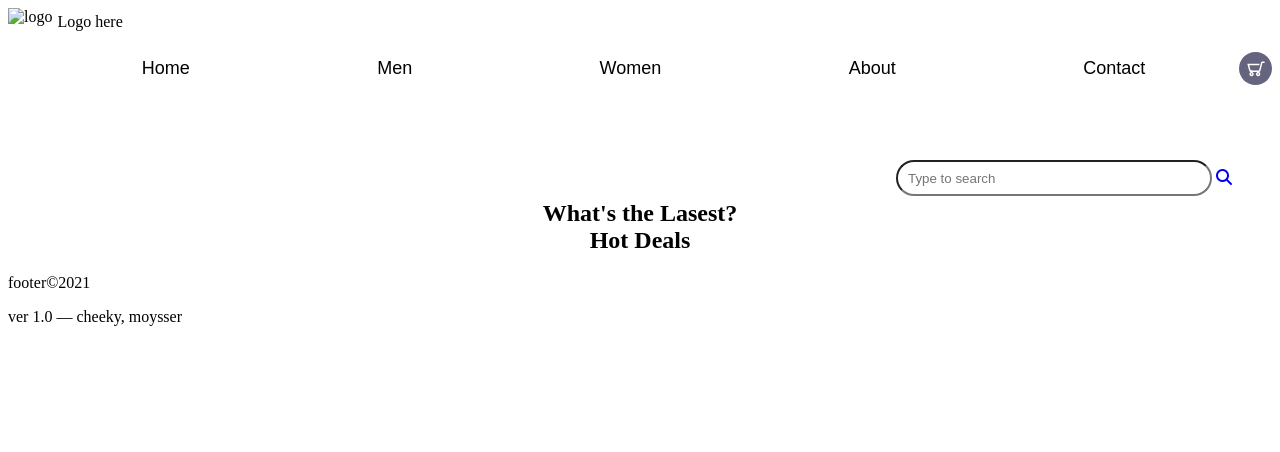
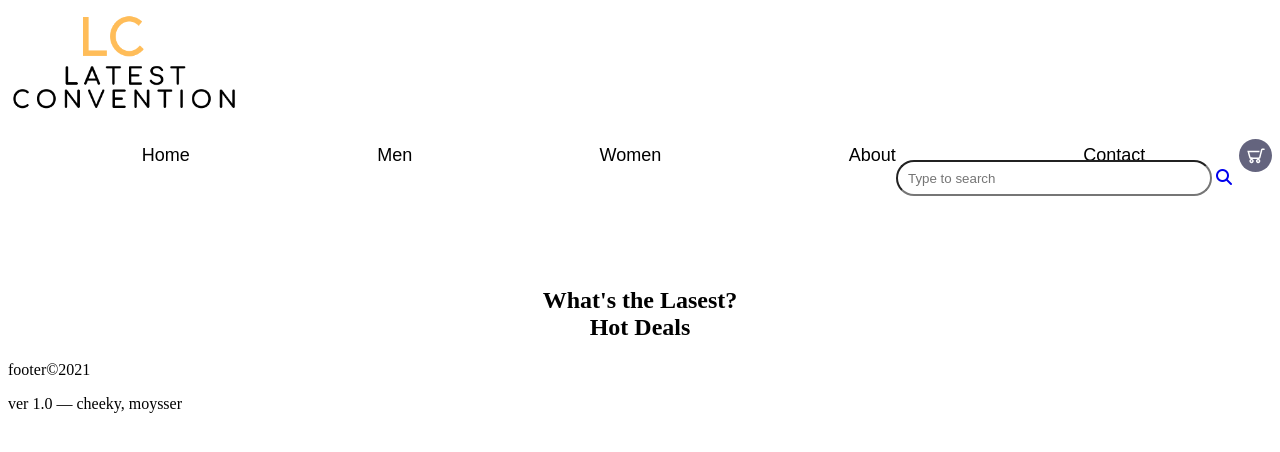
Before and after one commit to drjnkaur/convention, a plain HTML site: page index.html in a window 1280 px wide. Drawn offline with Linux system fonts and the light colour scheme.

Commit message:
added logo image in img folder,linked image source in html tag. chnaged it's height.

```diff
--- a/index.html
+++ b/index.html
@@ -11,8 +11,8 @@
         <div>
             <header>
               <div class="logo-container">
-                <img src="#" alt="logo">
-                <h4 class="logo">Logo here</h4>
+                <img src="img/logo.png" alt="logo" height="115">
+                <h4 class="logo"> </h4>
               </div>
               <nav>
                 <ul class="nav-links">
```
Also changed, not shown: img/logo.png (added).
